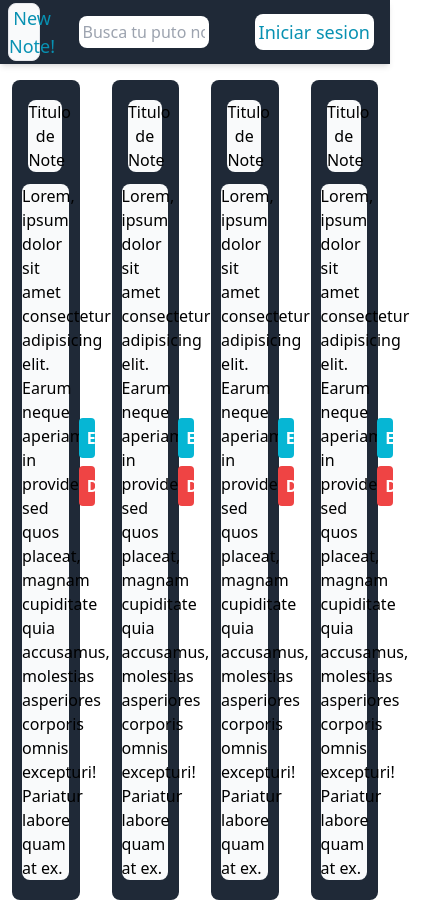
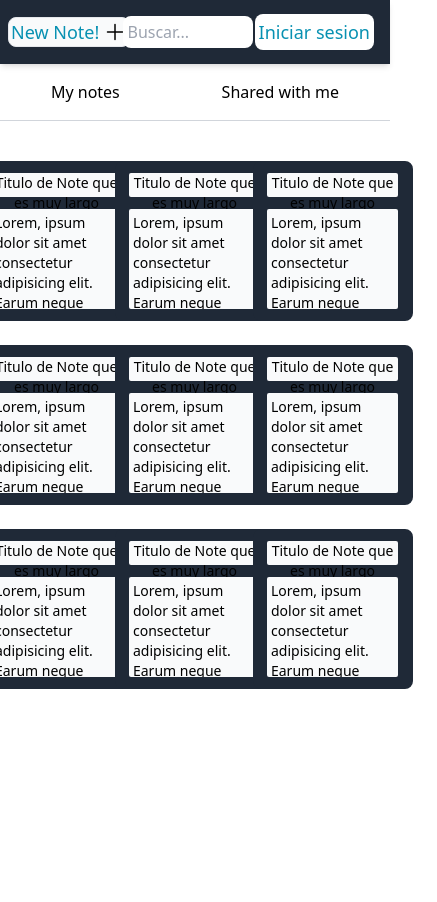
Before and after one commit to TheM100/BlockNotes, a Next.js app: page / in a window 390 px wide. Shown: the top 902 px of the page, 437 px wide, since content can reach past the window. After the commit the page ends 844 px from the top, so only its background shows below. Built offline with nearby package versions, Linux system fonts and the light colour scheme.

Commit message:
added responsiveness to home, removed buttons to be added when opening each note

```diff
--- a/components/cardNote/cardNote.jsx
+++ b/components/cardNote/cardNote.jsx
@@ -1,17 +1,17 @@
 import React from "react";
 
-function CardNote(){
-return(
+function CardNote() {
+    return (
         <>
-    <div className="bg-gray-800  flex flex-row  items-center rounded-lg mx-3">
-        <div className="flex flex-col  items-center rounded-lg m-2 w-9/12 ">
-            <h2 className="bg-gray-50 rounded-lg w-2/3 mt-3 text-center">Titulo de Note</h2>
-            <p className="bg-gray-50 rounded-lg w-11/12 my-3">Lorem, ipsum dolor sit amet consectetur adipisicing elit. Earum neque aperiam in provident sed quos placeat, magnam cupiditate quia accusamus, molestias asperiores corporis omnis excepturi! Pariatur labore quam at ex.</p>
+            <div className="bg-gray-800  flex flex-row  items-center rounded-lg mx-3 sm:w-64 w-40 sm:h-64 h-40">
+                <div className="flex flex-col  items-center rounded-lg m-2 h-full ">
+                    <h2 className="bg-gray-50 sm:rounded-md rounded-sm w-11/12 sm:w-2/3 mt-3 text-center h-6 text-sm sm:text-base">Titulo de Note que es muy largo</h2>
+                    <p className="bg-gray-50 sm:rounded-md rounded-sm w-11/12 my-3 overflow-hidden sm:p-2 p-1 text-sm sm:text-base">Lorem, ipsum dolor sit amet consectetur adipisicing elit. Earum neque aperiam in provident sed quos placeat, magnam cupiditate quia accusamus, molestias asperiores corporis omnis excepturi! Pariatur labore quam at ex. Lorem, ipsum dolor sit amet consectetur adipisicing elit. Earum neque aperiam in provident sed quos placeat, magnam cupiditate quia accusamus, molestias asperiores corporis omnis excepturi! Pariatur labore quam at ex. Lorem, ipsum dolor sit amet consectetur adipisicing elit. Earum neque aperiam in provident sed quos placeat, magnam cupiditate quia accusamus, molestias asperiores corporis omnis excepturi! Pariatur labore quam at ex.</p>
                 </div>
                 <div className=" h-40 w-2/12">
-            <button className="bg-cyan-500 hover:bg-cyan-600 text-white font-bold py-2 px-2 rounded mt-2 w-full">Edit</button>
+                    {/* <button className="bg-cyan-500 hover:bg-cyan-600 text-white font-bold py-2 px-2 rounded mt-2 w-full">Edit</button>
             <button className="bg-red-500 hover:bg-red-600 text-white font-bold py-2 px-2 rounded mt-2 w-full">Delete</button>
-
+           */}
                 </div>
             </div>
         </>
--- a/components/dropDown/dropDown.jsx
+++ b/components/dropDown/dropDown.jsx
@@ -1,9 +1,9 @@
 "use client"
-import React, {useState} from "react";
+import React, { useState } from "react";
 
-function DropDown(){
+function DropDown() {
     const [open, setOpen] = useState(false)
-    return(
+    return (
         <>
             <div className=" bg-gray-50  w-full ml-2 border rounded-lg">
 
@@ -16,7 +16,7 @@ function DropDown(){
 
                 <div className={`${!open && "hidden"} bg-gray-600/50 min-h-screen w-full fixed top-0 left-0 right-0 backdrop-blur-sm`} onClick={() => setOpen(false)}></div>
 
-        <div className={`${open ? "w-1/3" : "w-0"} bg-cyan-600 max-h-screen w-1/3 fixed top-0 left-0 transition-all duration-300  rounded-lg`}>
+                <div className={`${open ? "w-1/2" : "w-0"} bg-cyan-600  max-h-screen fixed top-0 left-1/4 transition-all duration-300  rounded-lg pb-10`}>
                     <div className={`${!open && "hidden"} pt-3 `}>
                         <button className='ml-4 text-white mb-2' onClick={() => setOpen(false)} >
                             <svg xmlns="http://www.w3.org/2000/svg" fill="none" viewBox="0 0 24 24" strokeWidth={1.5} stroke="currentColor" className="w-6 h-6">
@@ -28,8 +28,8 @@ function DropDown(){
                                 <h2 className="text-xl text-white font-medium">Agrega tu nota aqui</h2>
                                 <form className=" flex flex-col m-5 w-full justify-center items-center" >
                                     <div className="flex flex-col items-center w-full">
-                                    <label className="text-2xl font-medium ">Titulo</label>
-                                    <input className="w-10/12 border rounded-lg p-4" type="text" placeholder="here" />
+                                        <label className="text-2xl font-medium ">Título</label>
+                                        <input className="w-10/12 border rounded-lg p-4" type="text" placeholder="New title" />
                                     </div>
                                     <div className="flex flex-col items-center w-full">
                                         <label className="text-lg font-medium">Cuerpo de la nota</label>
--- a/components/navBar/navBar.jsx
+++ b/components/navBar/navBar.jsx
@@ -1,16 +1,19 @@
 import React from "react";
 import DropDown from "../dropDown/dropDown";
 
-function NavBar(){
-    return(
+function NavBar() {
+    return (
         <>
-<nav className="bg-gray-800 fixed h-16 flex justify-between items-center left-0 right-0 top-0 shadow-md ">
-    <div className="w-1/12 ">
-        <DropDown/>
-    </div>
-    <input type="text" className="w-4/12 p-1 rounded-lg items-center" placeholder="Busca tu puto note" />
-    <button className="mr-4 bg-white p-1 rounded-lg text-lg text-cyan-600 font-medium">Iniciar sesion</button>
-</nav>
+            <nav className="bg-gray-800 fixed h-16  left-0 right-0 top-0 shadow-md">
+                <div className="h-full flex justify-between items-center mx-auto   lg:max-w-7xl">
+
+                    <div className="min-w-6 ">
+                        <DropDown />
+                    </div>
+                    <input type="text" className="w-4/12 p-1 rounded-lg items-center" placeholder="Buscar..." />
+                    <button href="/login" className="mr-4 bg-white p-1 rounded-lg text-lg text-cyan-600 font-medium"><a href="/login" >Iniciar sesion</a></button>
+                </div>
+            </nav>
         </>
     )
 }
--- a/src/app/layout.jsx
+++ b/src/app/layout.jsx
@@ -33,7 +33,7 @@ export const metadata = {
 export default function RootLayout({ children }) {
   return (
     <html lang="en">
-      <body >
+      <body className="mx-auto max-w-lg lg:max-w-7xl">
         {children}
       </body>
     </html>
--- a/src/app/login/layout.js
+++ b/src/app/login/layout.js
@@ -1,6 +1,5 @@
 import { Inter } from "next/font/google";
 import "@/app/globals.css";
-import NavBar from "../../../components/navBar/navBar";
 
 const inter = Inter({ subsets: ["latin"] });
 
--- a/src/app/page.jsx
+++ b/src/app/page.jsx
@@ -6,17 +6,24 @@ import NavBar from "../../components/navBar/navBar";
 const Home = (() => {
   return (
     <>
-    <NavBar></NavBar>
-    <div className="mt-20 grid grid-cols-4 gap-2">
-    <CardNote/>
-    <CardNote/>
-    <CardNote/>
-    <CardNote/>
-    <CardNote/>
-    <CardNote/>
-    <CardNote/>
+      <NavBar></NavBar>
+      <div className="flex  pt-20 justify-around ">
+        <h3>My notes</h3>
+        <h3>Shared with me</h3>
+      </div>
+      <hr className="my-4 border-gray-300 w-full " />
+      <div className="mt-10 grid lg:grid-cols-4  sm:grid-cols-2 grid-cols-3   gap-y-6 gap-x-6 justify-items-center ">
+        <CardNote />
+        <CardNote />
+        <CardNote />
+        <CardNote />
+        <CardNote />
+        <CardNote />
+        <CardNote />
+        <CardNote />
+        <CardNote />
 
-    </div>
+      </div>
     </>
   )
 })
```
Lines whose indentation alone changed are shown as unchanged.
